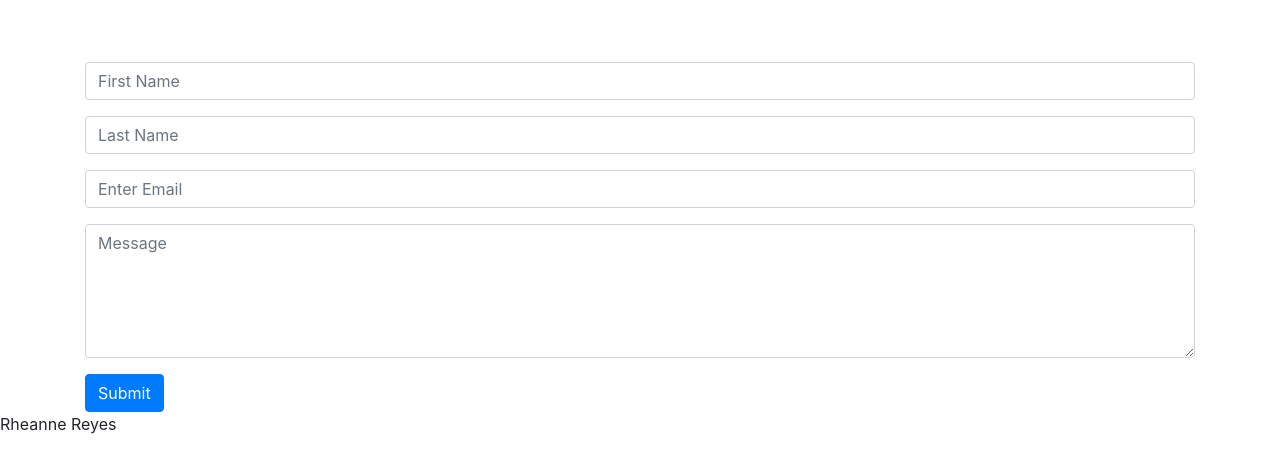
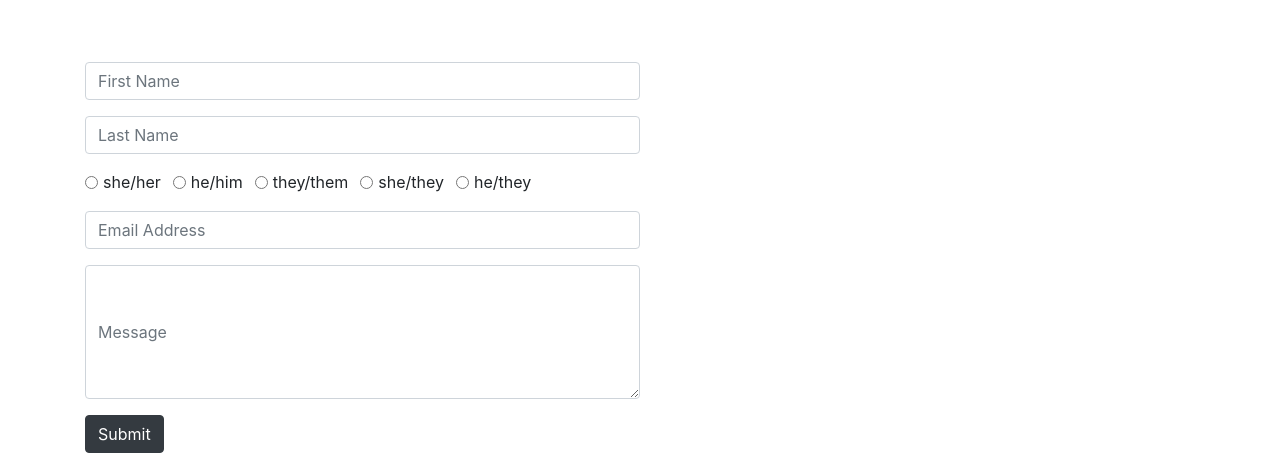
Before and after one commit to rheannemr/RheanneReyes-Portfolio, a React (Create React App) app: page /#/contact in a window 1280 px wide. Shown: the part 900-1357 px from the top of the page. Before the commit the page ends 1336 px from the top, so only its background shows below. Built offline with nearby package versions, Linux system fonts and the light colour scheme; a web font is replaced by a local one.

Commit message:
Edit contact forms + Add pronoun section

```diff
--- a/src/pages/Contact.js
+++ b/src/pages/Contact.js
@@ -6,7 +6,6 @@ import Header from "../components/Header";
 import Navbar from "../components/Navbar";
 import { Form, Button } from "react-bootstrap";
 import "./style.css";
-// import ScrollAnimation from 'react-animate-on-scroll';
 
 function Contact() {
     return (
@@ -36,13 +35,22 @@ function Contact() {
                     <Form.Group controlId="formLastName">
                         <Form.Control type="name" placeholder="Last Name" />
                     </Form.Group>
+                    {['radio'].map((type) => (
+                        <div key={`inline-${type}`} className="mb-3">
+                            <Form.Check inline label="she/her" type={type} id={`inline-${type}-1`} />
+                            <Form.Check inline label="he/him" type={type} id={`inline-${type}-2`} />
+                            <Form.Check inline label="they/them" type={type} id={`inline-${type}-3`} />
+                            <Form.Check inline label="she/they" type={type} id={`inline-${type}-4`} />
+                            <Form.Check inline label="he/they" type={type} id={`inline-${type}-5`} />
+                        </div>
+                    ))}
                     <Form.Group controlId="formGroupEmail">
-                        <Form.Control type="email" placeholder="Enter Email" />
+                        <Form.Control type="email" placeholder="Email Address" />
                     </Form.Group>
                     <Form.Group controlId="formMessage">
                         <Form.Control as="textarea" placeholder="Message" rows={5} />
                     </Form.Group>
-                    <Button variant="primary" type="submit" class="btn btn-outline-dark btn-lg">
+                    <Button variant="dark" type="submit">
                         Submit
                     </Button>
                 </Form>
--- a/src/pages/style.css
+++ b/src/pages/style.css
@@ -22,6 +22,11 @@ body {
   left: 0;
   right: 0;
   background: rgb(240, 211, 115);
+}
+
+.form-control {
+  width: 50% !important;
+  align-content: center !important;
 }
 
 .content {
@@ -78,10 +83,6 @@ p {
   background-color: #1d0b0b;
 }
 
-/* .photo:hover .overlay {
-  opacity: 1;
-} */
-
 .text {
   font-size: 20px;
   position: absolute;
@@ -93,8 +94,6 @@ p {
   text-align: center;
 }
 
-
-
 @keyframes reveal {
   0% {
     transform: scaleX(0);
```
